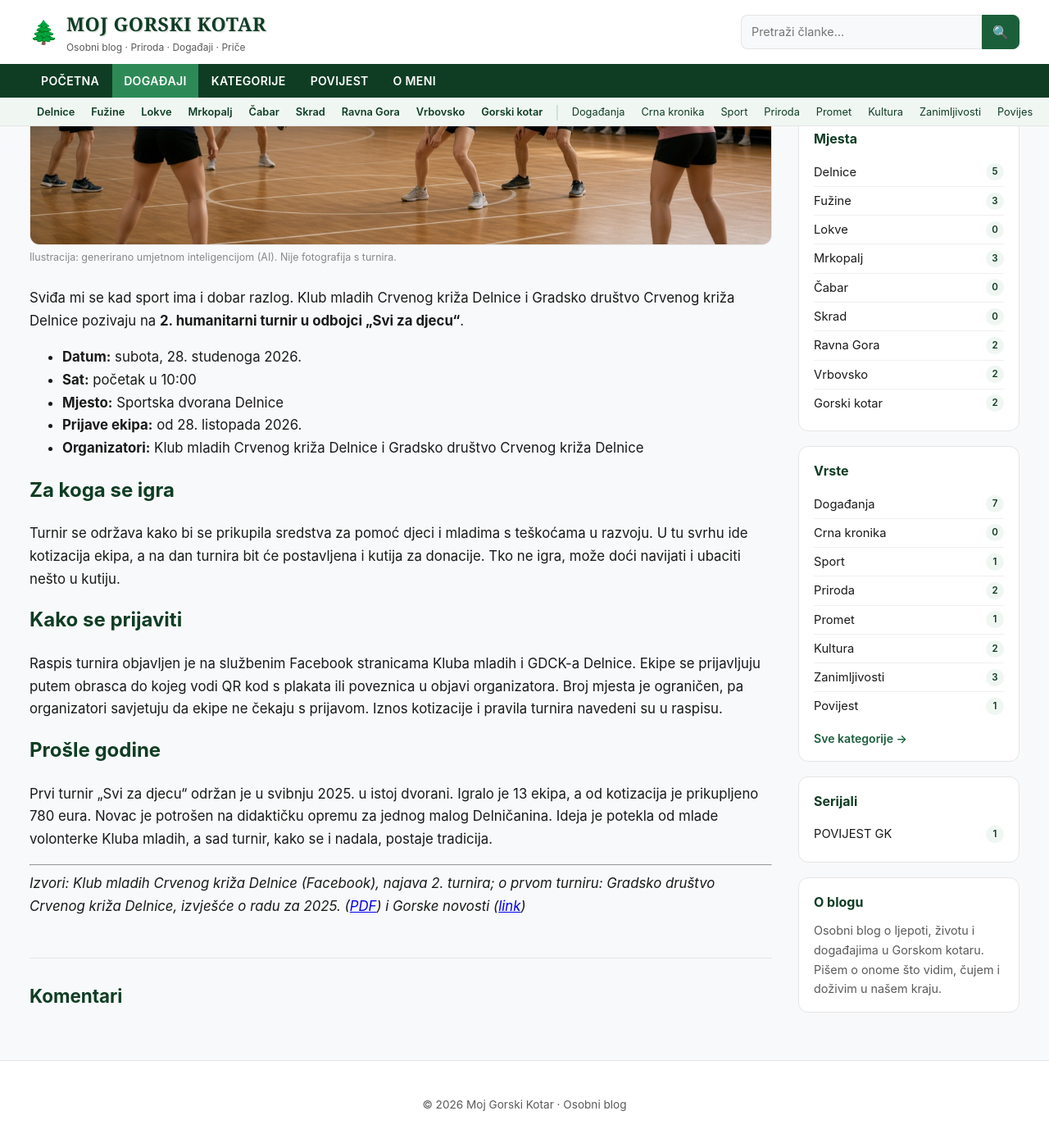
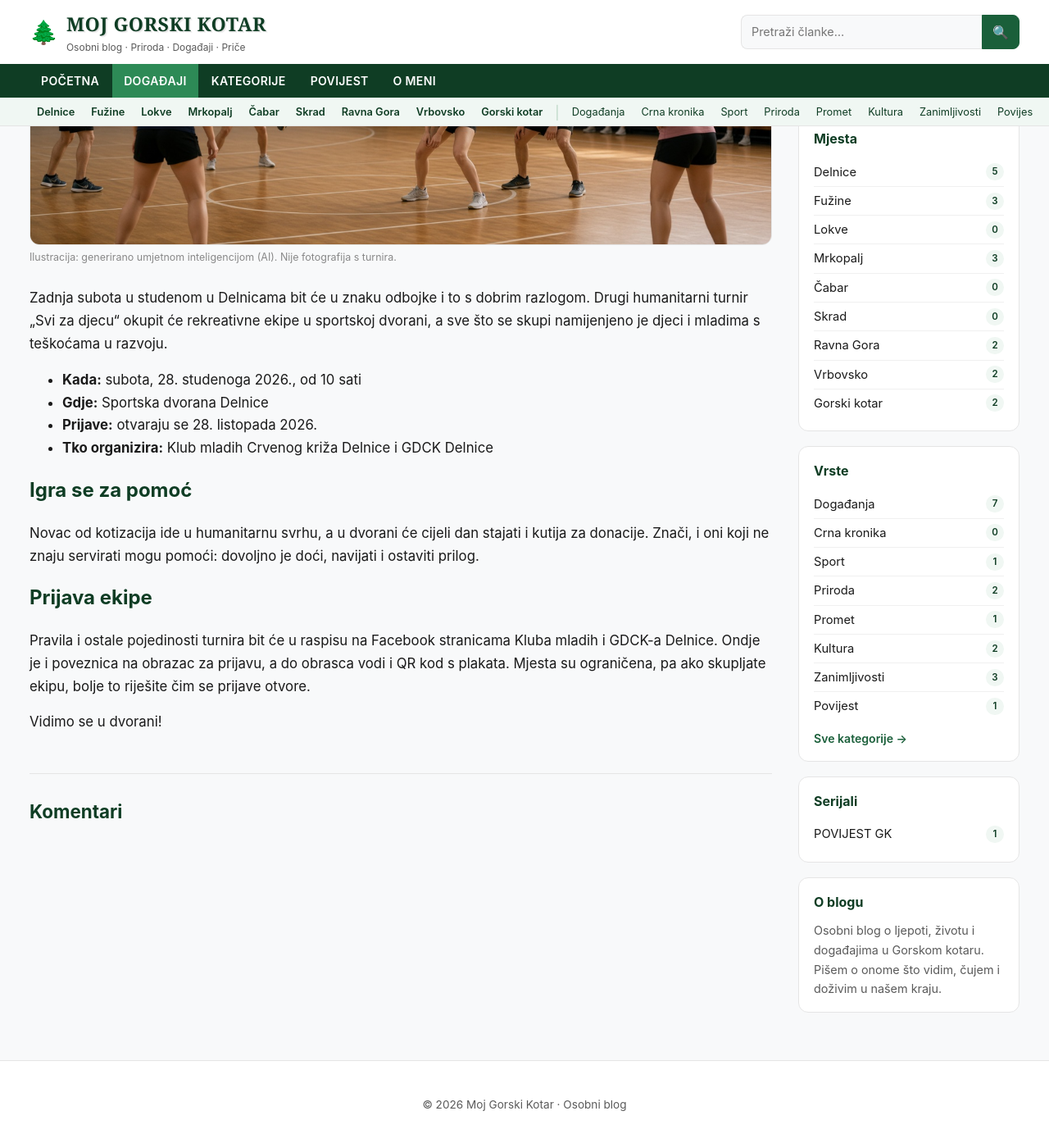
Before and after one commit to MojGK/gorski-kotar.info, a Jekyll site: the page built from _posts/2026-10-23-delnice-humanitarni-turnir-odbojka-svi-za-djecu.md, in a window 1280 px wide and 1400 px high, scrolled down 702 px. Shown: the top 1394 px of the window at 82% size. Built offline with Jekyll 4.4.1, drawn with Linux system fonts in a browser that asks for light colours; comment, search, counter and statistics services are not loaded; some of the changed text lies outside the part shown.

Commit message:
Svi za djecu: vlastiti tekst, bez sekcije izvora

```diff
--- a/_posts/2026-10-23-delnice-humanitarni-turnir-odbojka-svi-za-djecu.md
+++ b/_posts/2026-10-23-delnice-humanitarni-turnir-odbojka-svi-za-djecu.md
@@ -7,32 +7,25 @@ type: Događanja
 categories: [Delnice, Događanja]
 event_date: 2026-11-28 10:00:00 +0100
 event_place: Sportska dvorana Delnice
-excerpt: "Klub mladih i Crveni križ Delnice 28. studenoga organiziraju 2. humanitarni turnir u odbojci „Svi za djecu“. Prijave ekipa otvaraju se 28. listopada, a broj mjesta je ograničen."
+excerpt: "Odbojka za dobru stvar: 28. studenoga u delničkoj sportskoj dvorani igra se drugi turnir „Svi za djecu“. Ekipe se mogu prijaviti od 28. listopada, a mjesta nema puno."
 image: /assets/images/odbojka-humanitarni-turnir-ai.jpg
 image_alt: "Ilustracija: rekreativna odbojkaška utakmica u školskoj sportskoj dvorani"
 image_credit: "Ilustracija: generirano umjetnom inteligencijom (AI). Nije fotografija s turnira."
 ---
 
-Sviđa mi se kad sport ima i dobar razlog. Klub mladih Crvenog križa Delnice i Gradsko društvo Crvenog križa Delnice pozivaju na **2. humanitarni turnir u odbojci „Svi za djecu“**.
+Zadnja subota u studenom u Delnicama bit će u znaku odbojke i to s dobrim razlogom. Drugi humanitarni turnir „Svi za djecu“ okupit će rekreativne ekipe u sportskoj dvorani, a sve što se skupi namijenjeno je djeci i mladima s teškoćama u razvoju.
 
-- **Datum:** subota, 28. studenoga 2026.
-- **Sat:** početak u 10:00
-- **Mjesto:** Sportska dvorana Delnice
-- **Prijave ekipa:** od 28. listopada 2026.
-- **Organizatori:** Klub mladih Crvenog križa Delnice i Gradsko društvo Crvenog križa Delnice
+- **Kada:** subota, 28. studenoga 2026., od 10 sati
+- **Gdje:** Sportska dvorana Delnice
+- **Prijave:** otvaraju se 28. listopada 2026.
+- **Tko organizira:** Klub mladih Crvenog križa Delnice i GDCK Delnice
 
-## Za koga se igra
+## Igra se za pomoć
 
-Turnir se održava kako bi se prikupila sredstva za pomoć djeci i mladima s teškoćama u razvoju. U tu svrhu ide kotizacija ekipa, a na dan turnira bit će postavljena i kutija za donacije. Tko ne igra, može doći navijati i ubaciti nešto u kutiju.
+Novac od kotizacija ide u humanitarnu svrhu, a u dvorani će cijeli dan stajati i kutija za donacije. Znači, i oni koji ne znaju servirati mogu pomoći: dovoljno je doći, navijati i ostaviti prilog.
 
-## Kako se prijaviti
+## Prijava ekipe
 
-Raspis turnira objavljen je na službenim Facebook stranicama Kluba mladih i GDCK-a Delnice. Ekipe se prijavljuju putem obrasca do kojeg vodi QR kod s plakata ili poveznica u objavi organizatora. Broj mjesta je ograničen, pa organizatori savjetuju da ekipe ne čekaju s prijavom. Iznos kotizacije i pravila turnira navedeni su u raspisu.
+Pravila i ostale pojedinosti turnira bit će u raspisu na Facebook stranicama Kluba mladih i GDCK-a Delnice. Ondje je i poveznica na obrazac za prijavu, a do obrasca vodi i QR kod s plakata. Mjesta su ograničena, pa ako skupljate ekipu, bolje to riješite čim se prijave otvore.
 
-## Prošle godine
-
-Prvi turnir „Svi za djecu“ održan je u svibnju 2025. u istoj dvorani. Igralo je 13 ekipa, a od kotizacija je prikupljeno 780 eura. Novac je potrošen na didaktičku opremu za jednog malog Delničanina. Ideja je potekla od mlade volonterke Kluba mladih, a sad turnir, kako se i nadala, postaje tradicija.
-
----
-
-*Izvori: Klub mladih Crvenog križa Delnice (Facebook), najava 2. turnira; o prvom turniru: Gradsko društvo Crvenog križa Delnice, izvješće o radu za 2025. ([PDF](https://crveni-kriz-delnice.hr/wp-content/uploads/2026/03/Izvjesce-o-radu-za_2025.pdf)) i Gorske novosti ([link](https://gorskenovosti.net/2025/05/18/svi-za-djecu-dan-pun-zajednistva-sporta-i-velikog-srca/))*
+Vidimo se u dvorani!
```
